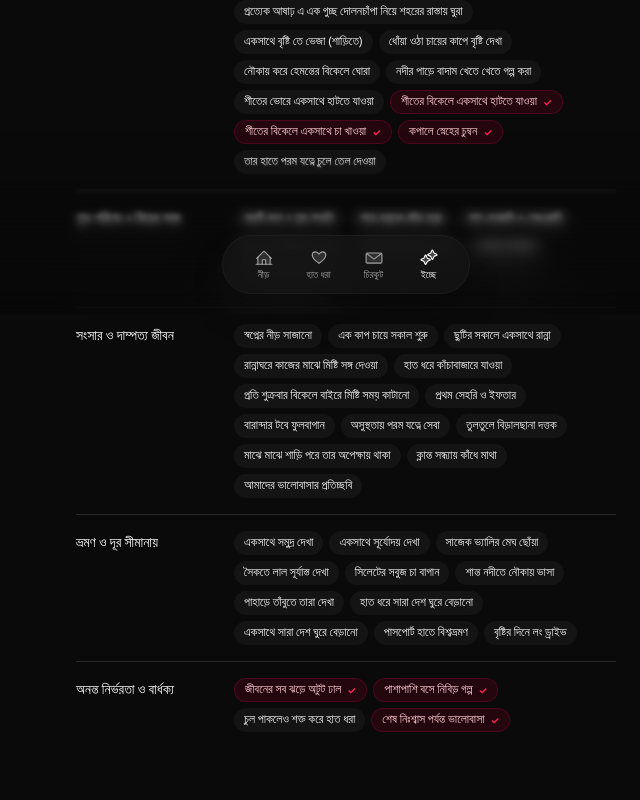
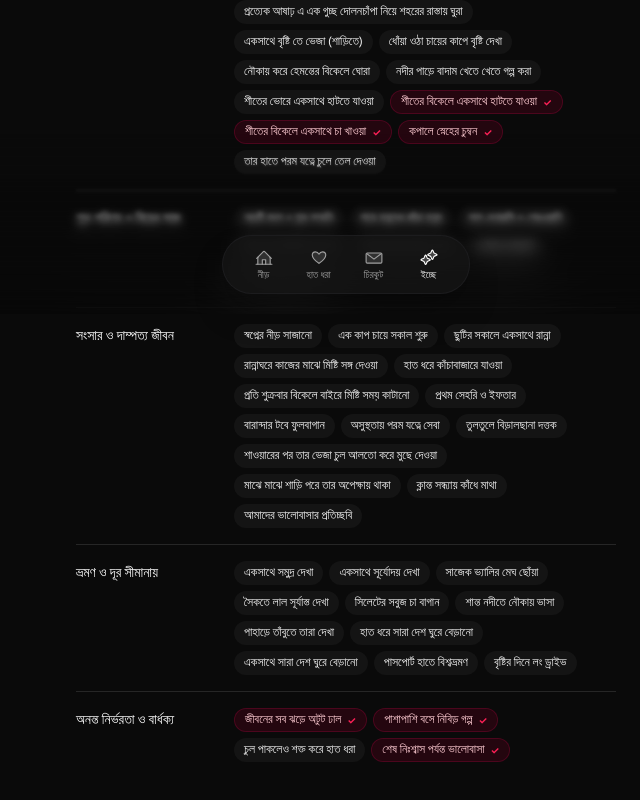
Before and after one commit to fiftee15n/9November, a Next.js app: page /ecche in a window 1280 px wide. Shown: the part 486-1286 px from the top of the page, without its empty margins (294-934 px from the left). Built offline with nearby package versions, Linux system fonts and the light colour scheme; what react-apple-emojis would draw is missing.

Commit message:
Add gently drying her wet hair after shower wish to ecche list

```diff
--- a/app/ecche/page.tsx
+++ b/app/ecche/page.tsx
@@ -75,6 +75,7 @@ const BUCKET_LIST = [
       { name: "বারান্দার টবে ফুলবাগান", done: false },
       { name: "অসুস্থতায় পরম যত্নে সেবা", done: false },
       { name: "তুলতুলে বিড়ালছানা দত্তক", done: false },
+      { name: "শাওয়ারের পর তার ভেজা চুল আলতো করে মুছে দেওয়া", done: false },
       { name: "মাঝে মাঝে শাড়ি পরে তার অপেক্ষায় থাকা", done: false },
       { name: "ক্লান্ত সন্ধ্যায় কাঁধে মাথা", done: false },
       { name: "আমাদের ভালোবাসার প্রতিচ্ছবি", done: false },
```
